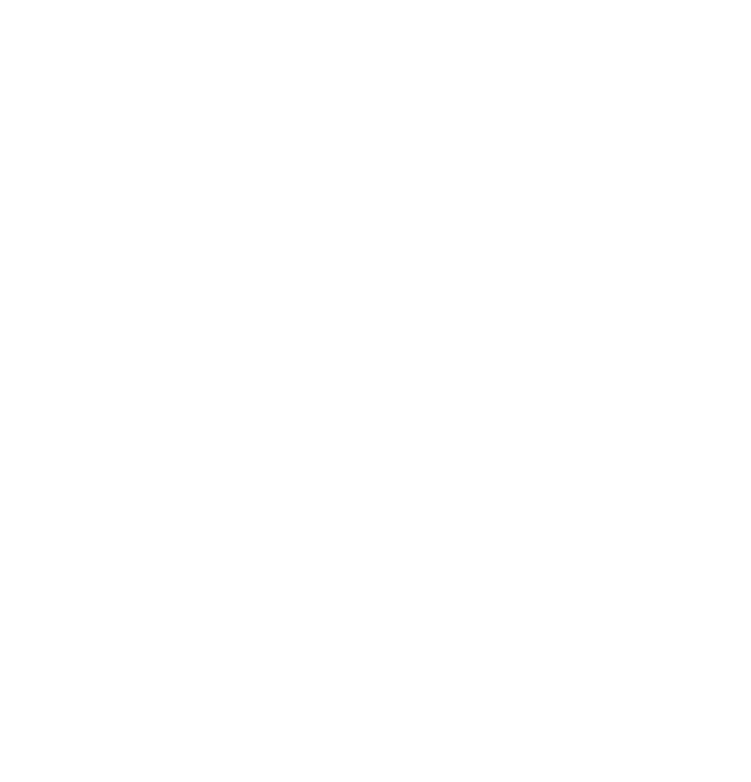
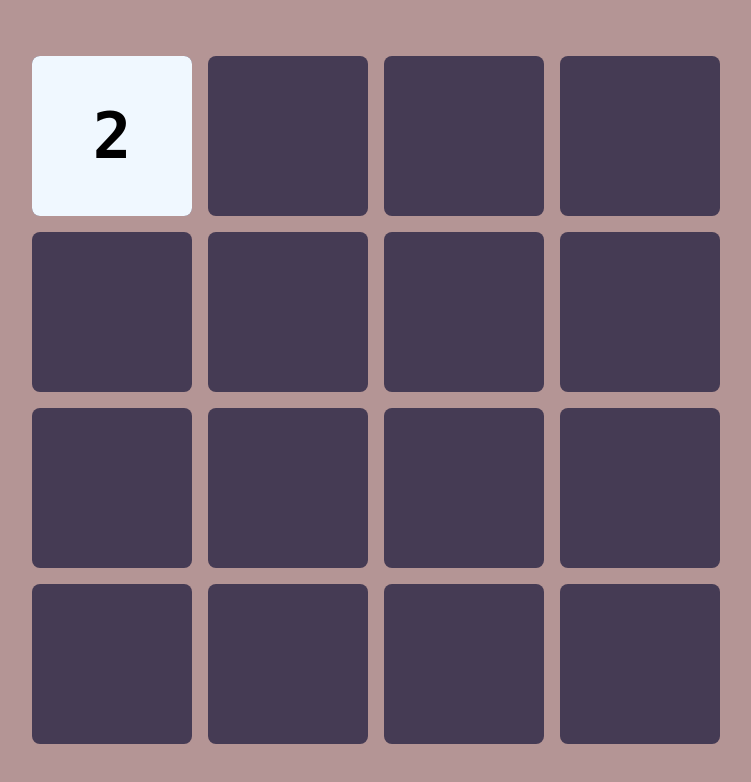
Before and after one commit to romkalan/2048, a plain HTML site: page index.html in a window 1280 px wide. Shown: the whole page, without its empty margins (264-1015 px from the left). Drawn offline with Linux system fonts and the light colour scheme.

Commit message:
add grid and title style with options

```diff
--- a/css/style.css
+++ b/css/style.css
@@ -0,0 +1,48 @@
+* {
+    box-sizing: border-box;
+    margin: 0;
+    padding: 0;
+}
+
+body {
+    background-color: #b49595;
+    display: flex;
+    justify-content: center;
+    align-items: center;
+    height: 100vmin;
+}
+
+.boardGame {
+    --cellSize: 20vmin;
+    --cellGap: 2vmin;
+    position: relative;
+    display: grid;
+    grid-template-columns: repeat(4, var(--cellSize));
+    grid-template-rows: repeat(4, var(--cellSize));
+    gap: var(--cellGap);
+    border-radius: 1vmin;
+}
+
+.cell {
+    background-color: #453b54;
+    border-radius: 1vmin;
+}
+
+.tile {
+    --y: 0;
+    --x: 0;
+    position: absolute;
+    top: calc(var(--y) * (var(--cellSize) + var(--cellGap)));
+    left: calc(var(--x) * (var(--cellSize) + var(--cellGap)));
+    display: flex;
+    justify-content: center;
+    align-items: center;
+    width: var(--cellSize);
+    height: var(--cellSize);
+    border-radius: 1vmin;
+    font-family: Monaco, Helvetica, sans-serif;
+    font-size: 8vmin;
+    font-weight: bold;
+    color: black;
+    background-color: aliceblue;
+}
--- a/index.html
+++ b/index.html
@@ -2,10 +2,31 @@
 <html lang="en">
 <head>
     <meta charset="UTF-8">
+    <meta http-equiv="x-ua-compatible" content="IE=edge">
+    <meta name="viewport" content="width-device-width, initial-scale=1.0">
     <link rel="stylesheet" href="css/style.css">
     <title>2048</title>
 </head>
 <body>
+    <div class="boardGame">
+        <div class="cell"></div>
+        <div class="cell"></div>
+        <div class="cell"></div>
+        <div class="cell"></div>
+        <div class="cell"></div>
+        <div class="cell"></div>
+        <div class="cell"></div>
+        <div class="cell"></div>
+        <div class="cell"></div>
+        <div class="cell"></div>
+        <div class="cell"></div>
+        <div class="cell"></div>
+        <div class="cell"></div>
+        <div class="cell"></div>
+        <div class="cell"></div>
+        <div class="cell"></div>
 
+        <div class="tile">2</div>
+    </div>
 </body>
 </html>
```
